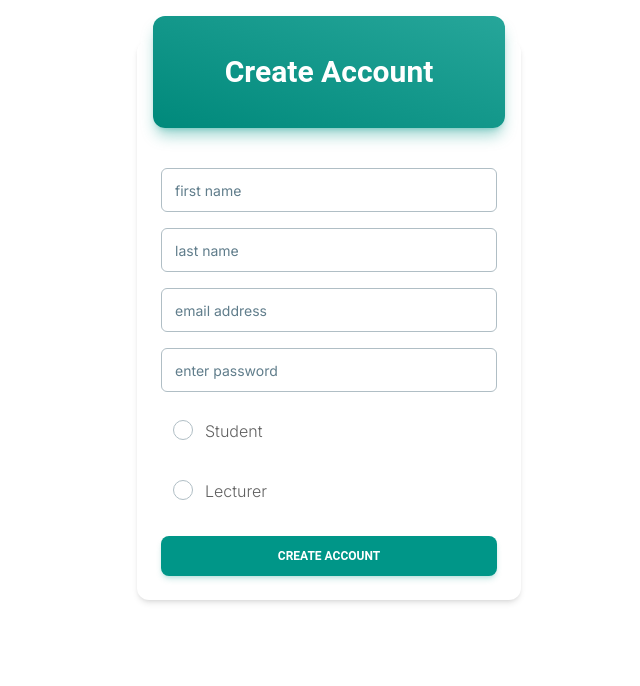
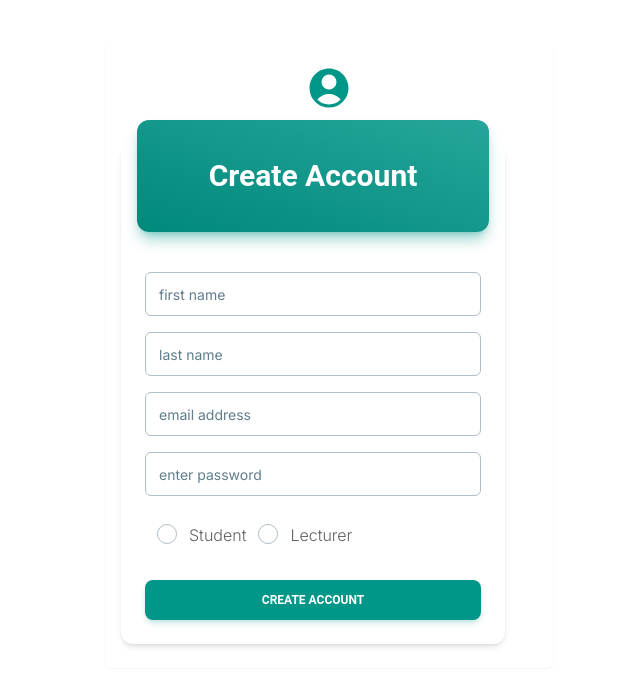
Before and after one commit to maxmulla23/issue-reporting--frontend, a Next.js app: page /signup in a window 1280 px wide. Shown: the top 686 px of the page, without its empty margins (311-951 px from the left). Built offline with nearby package versions, Linux system fonts and the light colour scheme.

Commit message:
signup page

```diff
--- a/src/app/components/signup-from.js
+++ b/src/app/components/signup-from.js
@@ -31,8 +31,10 @@ export default function SignupForm() {
                         type="password"
                         color="teal"
                         label="enter password" size="lg" />
-                    <Radio name="type" label="Student" />
-                    <Radio name="type" label="Lecturer" />
+                    <div className="flex flex-row">
+                        <Radio name="type" label="Student" />
+                        <Radio name="type" label="Lecturer" />
+                    </div>
                 </CardBody>
                 <CardFooter className="pt-0">
                     <Button
--- a/src/app/signup/page.js
+++ b/src/app/signup/page.js
@@ -1,12 +1,18 @@
 'use client'
 
+import { UserCircleIcon } from "@heroicons/react/24/solid"
 import SignupForm from "../components/signup-from"
 
 export default function Page(){
     return (
         <>
         <div className="flex justify-center items-center mt-10">
+            <div className="w-full max-w-md space-y-8 px-4 py-6 bg-white rounded-md shadow-sm">
+            <div>
+                <UserCircleIcon className="mx-auto h-12 auto text-teal-500" />
+            </div>
         <SignupForm />
+        </div>
         </div>
         </>
     )
```
